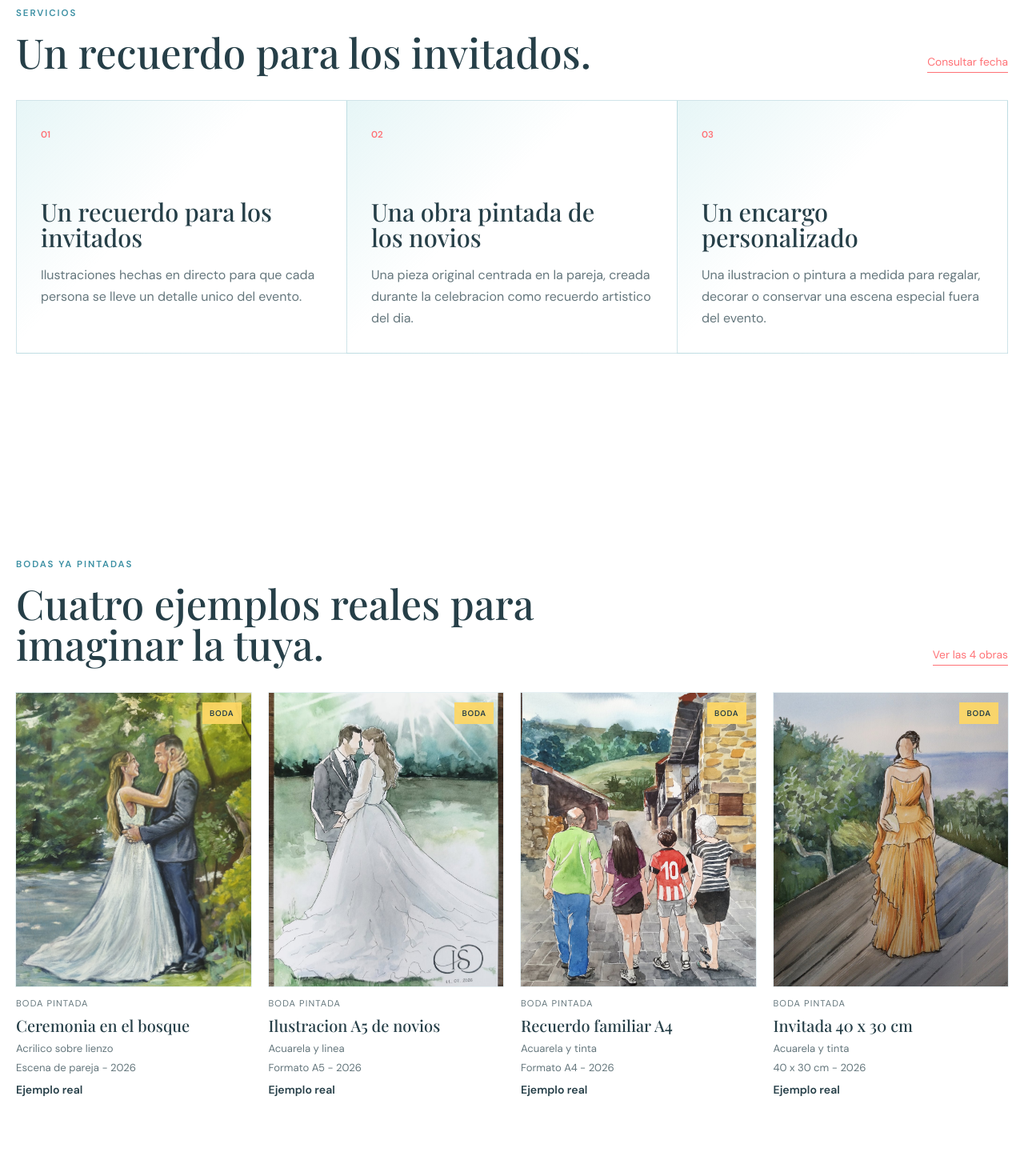
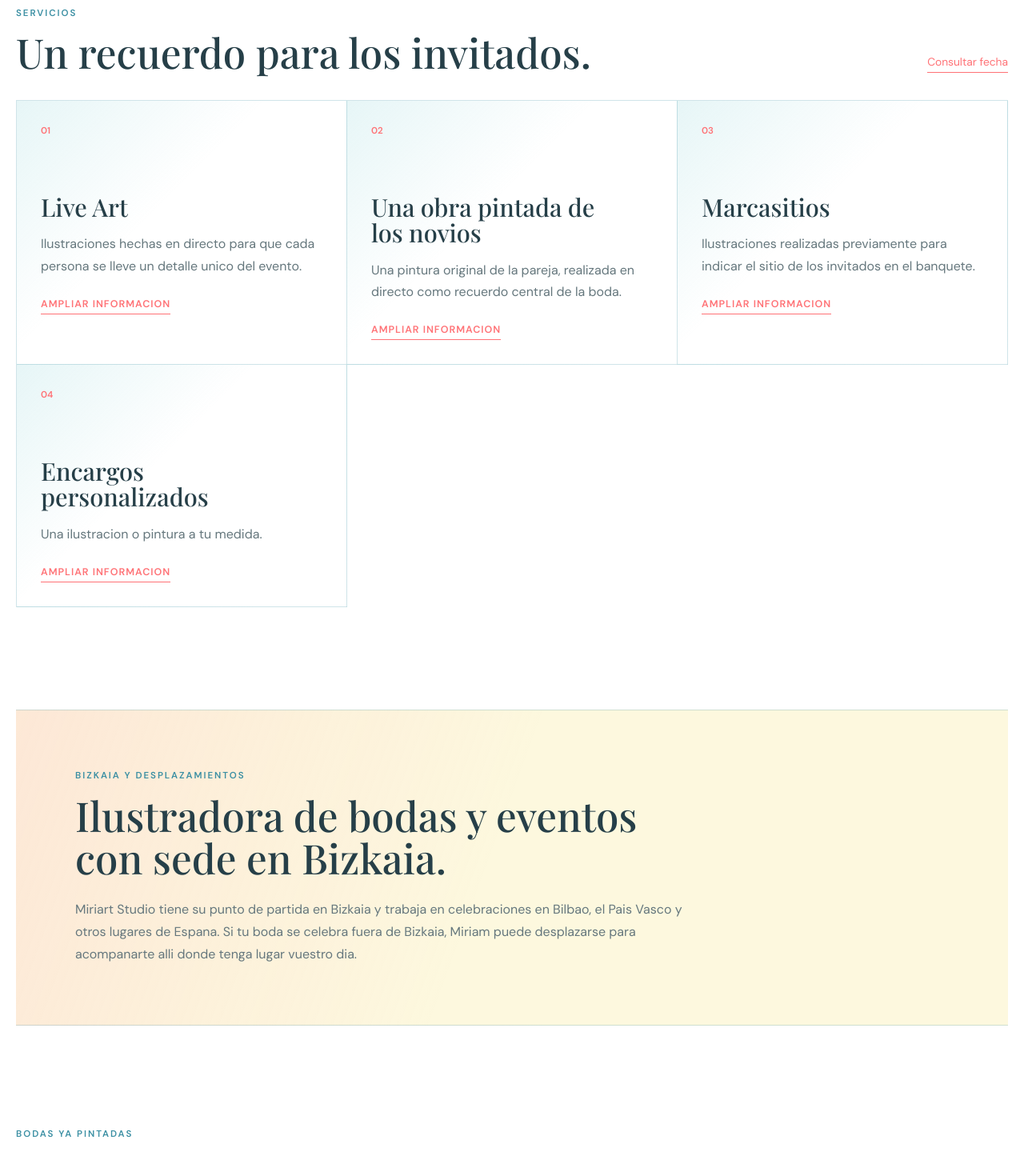
Before and after one commit to hernanescorp/brice-evento, a React (Vite) app: page / in a window 1280 px wide. Shown: the part 920-2365 px from the top of the page at 80% size. Built offline with nearby package versions, Linux system fonts and the light colour scheme; a web font is replaced by a local one.

Commit message:
feat: enhance SEO and service descriptions, improve layout and styling across components

```diff
--- a/index.html
+++ b/index.html
@@ -1,11 +1,44 @@
 <!doctype html>
-<html lang="en">
+<html lang="es">
   <head>
     <meta charset="UTF-8" />
     <link rel="icon" type="image/png" href="/favicon.png?v=3" />
     <link rel="apple-touch-icon" href="/favicon.png?v=3" />
     <meta name="viewport" content="width=device-width, initial-scale=1.0" />
-    <title>Miriart Studio</title>
+    <meta
+      name="description"
+      content="Miriart Studio, ilustradora de bodas y eventos con sede en Bizkaia. Live Art, acuarela en directo, lienzos de novios, marcasitios y encargos personalizados con desplazamientos."
+    />
+    <meta
+      name="keywords"
+      content="ilustradora de bodas Bizkaia, live art bodas, acuarela en directo eventos, pintura en directo Bilbao, marcasitios acuarela, Miriart Studio"
+    />
+    <meta name="geo.region" content="ES-PV" />
+    <meta name="geo.placename" content="Bizkaia" />
+    <meta property="og:title" content="Miriart Studio | Ilustradora de bodas en Bizkaia" />
+    <meta
+      property="og:description"
+      content="Live Art, acuarela en directo y pintura personalizada para bodas y eventos desde Bizkaia, con desplazamientos."
+    />
+    <meta property="og:image" content="/images/miriam-hero.jpg" />
+    <meta property="og:type" content="website" />
+    <script type="application/ld+json">
+      {
+        "@context": "https://schema.org",
+        "@type": "LocalBusiness",
+        "name": "Miriart Studio",
+        "description": "Ilustradora especializada en bodas y eventos con sede en Bizkaia. Disponible para desplazamientos por el Pais Vasco y el resto de Espana.",
+        "areaServed": ["Bizkaia", "Bilbao", "Pais Vasco", "Espana"],
+        "address": {
+          "@type": "PostalAddress",
+          "addressRegion": "Bizkaia",
+          "addressCountry": "ES"
+        },
+        "image": "/images/miriam-hero.jpg",
+        "url": "https://miriartstudio.com"
+      }
+    </script>
+    <title>Miriart Studio | Ilustradora de bodas en Bizkaia</title>
   </head>
   <body>
     <div id="root"></div>
--- a/src/App.css
+++ b/src/App.css
@@ -297,6 +297,7 @@
 
 .artwork-card {
   min-width: 0;
+  scroll-margin-top: 96px;
   transition:
     transform 220ms ease,
     filter 220ms ease;
@@ -614,7 +615,7 @@
   border-left: 1px solid var(--line);
 }
 
-.event-services article {
+.event-services .service-card {
   min-height: 300px;
   padding: 30px;
   border-right: 1px solid var(--line);
@@ -622,6 +623,33 @@
   background:
     linear-gradient(135deg, rgba(132, 208, 213, 0.2), transparent 42%),
     #ffffff;
+}
+
+.service-card summary {
+  display: grid;
+  cursor: pointer;
+  list-style: none;
+}
+
+.service-card summary::-webkit-details-marker {
+  display: none;
+}
+
+.service-card summary::after {
+  justify-self: start;
+  margin-top: 26px;
+  padding-bottom: 4px;
+  border-bottom: 1px solid currentColor;
+  color: var(--miri-pink);
+  content: "Ampliar informacion";
+  font-size: 0.78rem;
+  font-weight: 600;
+  letter-spacing: 0.08em;
+  text-transform: uppercase;
+}
+
+.service-card[open] summary::after {
+  content: "Cerrar";
 }
 
 .event-services span {
@@ -646,9 +674,88 @@
   line-height: 1.7;
 }
 
+.service-details {
+  display: grid;
+  gap: 18px;
+  margin-top: 26px;
+  padding-top: 24px;
+  border-top: 1px solid var(--line);
+}
+
+.service-details p {
+  max-width: 520px;
+}
+
+.service-actions {
+  display: flex;
+  flex-wrap: wrap;
+  gap: 18px 24px;
+  align-items: center;
+  margin-top: 4px;
+}
+
+.location-band {
+  width: min(100% - 40px, 1420px);
+  margin: 0 auto;
+  padding: clamp(38px, 6vw, 74px);
+  border-top: 1px solid var(--line);
+  border-bottom: 1px solid var(--line);
+  background:
+    linear-gradient(110deg, rgba(255, 175, 187, 0.22), transparent 48%),
+    rgba(250, 238, 177, 0.42);
+}
+
+.location-band h2 {
+  max-width: 760px;
+  margin: 0;
+  font-family: var(--serif);
+  font-size: clamp(2rem, 4vw, 4rem);
+  font-weight: 500;
+  line-height: 1.04;
+}
+
+.location-band p:not(.eyebrow) {
+  max-width: 760px;
+  margin: 24px 0 0;
+  color: var(--muted);
+  line-height: 1.75;
+}
+
+.reviews-grid {
+  display: grid;
+  grid-template-columns: repeat(3, 1fr);
+  border-top: 1px solid var(--line);
+  border-left: 1px solid var(--line);
+}
+
+.reviews-grid article {
+  display: grid;
+  align-content: space-between;
+  min-height: 220px;
+  padding: 28px;
+  border-right: 1px solid var(--line);
+  border-bottom: 1px solid var(--line);
+  background: #ffffff;
+}
+
+.reviews-grid p {
+  margin: 0;
+  color: var(--muted);
+  line-height: 1.75;
+}
+
+.reviews-grid strong {
+  margin-top: 28px;
+  color: var(--text);
+  font-family: var(--serif);
+  font-size: 1.25rem;
+  font-weight: 500;
+}
+
 .contact-form {
   display: grid;
   gap: 24px;
+  scroll-margin-top: 96px;
   padding: clamp(30px, 4vw, 58px);
   border: 1px solid var(--line);
 }
@@ -845,6 +952,10 @@
     grid-template-columns: 1fr;
   }
 
+  .reviews-grid {
+    grid-template-columns: 1fr;
+  }
+
   .cta-band {
     grid-template-columns: 1fr;
   }
@@ -856,6 +967,7 @@
   .page-section,
   .shop-links,
   .cta-band,
+  .location-band,
   .footer-main,
   .footer-bottom {
     width: min(100% - 30px, 1420px);
--- a/src/App.jsx
+++ b/src/App.jsx
@@ -1,4 +1,5 @@
-import { BrowserRouter, Link, Route, Routes } from "react-router-dom";
+import { useEffect } from "react";
+import { BrowserRouter, Link, Route, Routes, useLocation } from "react-router-dom";
 import "./App.css";
 
 import Header from "./components/Header";
@@ -6,6 +7,131 @@ import Hero from "./components/Hero";
 import ArtworkGrid from "./components/ArtworkGrid";
 import Footer from "./components/Footer";
 import { artworks } from "./data/artworks";
+
+const services = [
+  {
+    number: "01",
+    title: "Live Art",
+    summary:
+      "Ilustraciones hechas en directo para que cada persona se lleve un detalle unico del evento.",
+    details: [
+      "El Live Art, o Arte en Vivo, es un servicio de ilustracion en directo que consiste en realizar acuarelas rapidas y con poco detalle de los invitados de tu boda o evento, captando su esencia con pocas pinceladas empleando alrededor de cinco minutos por persona.",
+      "Habla con Miriam para contarle cuando y donde sera tu evento, y la cantidad de invitados que asistiran, para que pueda recomendarte el tiempo de servicio mas adecuado para ti.",
+    ],
+    portfolioLabel: "Ver ejemplo de Live Art",
+    portfolioTo: "/obras#recuerdo-familiar-a4",
+  },
+  {
+    number: "02",
+    title: "Una obra pintada de los novios",
+    summary:
+      "Una pintura original de la pareja, realizada en directo como recuerdo central de la boda.",
+    details: [
+      "Una opcion ideal si eres amigo/a o familiar de los novios y quieres sorprenderlos con un regalo unico que inmortalice una escena de su dia tan especial.",
+      "Miriam realiza fotografias de los novios durante la ceremonia para pintar despues una obra con acrilico sobre lienzo, inmortalizando ese instante de amor y felicidad que podran atesorar como un recuerdo.",
+      "Contacta con Miriam para acordar el tamano ideal.",
+    ],
+    portfolioLabel: "Ver ejemplo de lienzo",
+    portfolioTo: "/obras#boda-en-vivo",
+  },
+  {
+    number: "03",
+    title: "Marcasitios",
+    summary:
+      "Ilustraciones realizadas previamente para indicar el sitio de los invitados en el banquete.",
+    details: [
+      "Las ilustraciones en acuarela son unas piezas originales para decorar las mesas del banquete de tu boda y que los invitados encuentren su sitio, pudiendo llevarse su ilustracion como recuerdo de ese dia.",
+      "El estilo de estas acuarelas es sencillo, reflejando la esencia de cada persona en pequenas laminas con poco detalle.",
+      "Si quieres tus marcasitios, cuentale a Miriam cuantos invitados quieres ilustrar y tambien la fecha y el lugar de la boda, y ella podra asesorarte.",
+    ],
+    portfolioLabel: "Ver ejemplo de marcasitios",
+    portfolioTo: "/obras#invitada-40x30",
+  },
+  {
+    number: "04",
+    title: "Encargos personalizados",
+    summary: "Una ilustracion o pintura a tu medida.",
+    details: [
+      "Ponte en contacto con Miriam para explicarle que idea tienes y que ella pueda asesorarte.",
+    ],
+    portfolioLabel: "Ver portfolio general",
+    portfolioTo: "/obras",
+    emailCta: true,
+  },
+];
+
+const reviews = [
+  {
+    quote:
+      "El apartado queda preparado para anadir aqui una resena real de Google o de una pareja.",
+    author: "Resena pendiente",
+  },
+  {
+    quote:
+      "Cuando Miriam tenga ficha de Google Business, se puede enlazar para que las parejas dejen su opinion.",
+    author: "Google Reviews",
+  },
+  {
+    quote:
+      "Tambien se pueden mostrar testimonios manuales si no se quiere depender de un widget externo.",
+    author: "Testimonio web",
+  },
+];
+
+function ServiceCards() {
+  return (
+    <div className="event-services">
+      {services.map((service) => (
+        <details className="service-card" key={service.number}>
+          <summary>
+            <span>{service.number}</span>
+            <h3>{service.title}</h3>
+            <p>{service.summary}</p>
+          </summary>
+
+          <div className="service-details">
+            {service.details.map((paragraph) => (
+              <p key={paragraph}>{paragraph}</p>
+            ))}
+
+            <div className="service-actions">
+              {service.emailCta ? (
+                <a className="button button-primary" href="mailto:correo-pendiente@miriartstudio.com">
+                  Escribir email
+                </a>
+              ) : (
+                <Link className="button button-primary" to="/contacto#formulario">
+                  Pedir informacion
+                </Link>
+              )}
+
+              <Link className="text-link" to={service.portfolioTo}>
+                {service.portfolioLabel}
+              </Link>
+            </div>
+          </div>
+        </details>
+      ))}
+    </div>
+  );
+}
+
+function ScrollToHash() {
+  const { hash, pathname } = useLocation();
+
+  useEffect(() => {
+    if (!hash) {
+      window.scrollTo({ top: 0, behavior: "smooth" });
+      return;
+    }
+
+    window.requestAnimationFrame(() => {
+      document.querySelector(hash)?.scrollIntoView({ behavior: "smooth" });
+    });
+  }, [hash, pathname]);
+
+  return null;
+}
 
 function HomePage() {
   return (
@@ -24,32 +150,18 @@ function HomePage() {
           </Link>
         </div>
 
-        <div className="event-services">
-          <article>
-            <span>01</span>
-            <h3>Un recuerdo para los invitados</h3>
-            <p>
-              Ilustraciones hechas en directo para que cada persona se lleve un
-              detalle unico del evento.
-            </p>
-          </article>
-          <article>
-            <span>02</span>
-            <h3>Una obra pintada de los novios</h3>
-            <p>
-              Una pieza original centrada en la pareja, creada durante la
-              celebracion como recuerdo artistico del dia.
-            </p>
-          </article>
-          <article>
-            <span>03</span>
-            <h3>Un encargo personalizado</h3>
-            <p>
-              Una ilustracion o pintura a medida para regalar, decorar o
-              conservar una escena especial fuera del evento.
-            </p>
-          </article>
-        </div>
+        <ServiceCards />
+      </section>
+
+      <section className="location-band">
+        <p className="eyebrow">Bizkaia y desplazamientos</p>
+        <h2>Ilustradora de bodas y eventos con sede en Bizkaia.</h2>
+        <p>
+          Miriart Studio tiene su punto de partida en Bizkaia y trabaja en
+          celebraciones en Bilbao, el Pais Vasco y otros lugares de Espana. Si
+          tu boda se celebra fuera de Bizkaia, Miriam puede desplazarse para
+          acompanarte alli donde tenga lugar vuestro dia.
+        </p>
       </section>
 
       <section className="catalog-section">
@@ -65,6 +177,28 @@ function HomePage() {
         </div>
 
         <ArtworkGrid artworks={artworks} />
+      </section>
+
+      <section className="catalog-section reviews-section">
+        <div className="section-heading">
+          <div>
+            <p className="eyebrow">Resenas</p>
+            <h2>Opiniones de parejas y personas que ya han confiado en Miriam.</h2>
+          </div>
+
+          <a className="text-link" href="#" aria-label="Ver resenas en Google">
+            Ver en Google
+          </a>
+        </div>
+
+        <div className="reviews-grid">
+          {reviews.map((review) => (
+            <article key={review.author}>
+              <p>{review.quote}</p>
+              <strong>{review.author}</strong>
+            </article>
+          ))}
+        </div>
       </section>
 
       <section className="cta-band">
@@ -88,8 +222,9 @@ function WorksPage() {
         <p className="eyebrow">Portfolio</p>
         <h1>Bodas pintadas</h1>
         <p>
-          Una galeria breve con obras realizadas para bodas. La web queda
-          preparada para crecer cuando tengamos mas fotos reales.
+          Una galeria breve con obras realizadas para bodas, Live Art,
+          marcasitios y lienzos. La web queda preparada para crecer cuando
+          tengamos mas fotos reales de cada servicio.
         </p>
       </div>
 
@@ -119,6 +254,11 @@ function AboutPage() {
           En cada evento observa la escena, el ambiente y los detalles que hacen
           unico el dia para convertirlos en una obra personal y llena de vida.
         </p>
+
+        <p>
+          Su estudio esta ubicado en Bizkaia, aunque esta disponible para bodas
+          y eventos en el Pais Vasco y en otros puntos de Espana.
+        </p>
       </div>
     </section>
   );
@@ -129,38 +269,14 @@ function CommissionsPage() {
     <section className="page-section">
       <div className="page-header">
         <p className="eyebrow">Servicios</p>
-        <h1>Tres formas de convertir el momento en arte.</h1>
+        <h1>Cuatro formas de convertir el momento en arte.</h1>
         <p>
-          Puedes elegir ilustraciones en directo para invitados, una obra
-          pintada de los novios o un encargo personalizado creado a medida.
+          Puedes elegir Live Art para invitados, una obra pintada de los novios,
+          marcasitios ilustrados o un encargo personalizado creado a medida.
         </p>
       </div>
 
-      <div className="process-grid">
-        <article>
-          <span>01</span>
-          <h2>Un recuerdo para los invitados</h2>
-          <p>Ilustraciones pequenas, hechas a mano durante el evento y pensadas como detalle personal.</p>
-        </article>
-
-        <article>
-          <span>02</span>
-          <h2>Una obra pintada de los novios</h2>
-          <p>Una pintura original de la pareja, realizada en directo como recuerdo central de la boda.</p>
-        </article>
-
-        <article>
-          <span>03</span>
-          <h2>Un encargo personalizado</h2>
-          <p>Una pieza creada por encargo para regalar, decorar o recordar una historia concreta.</p>
-        </article>
-
-        <article>
-          <span>04</span>
-          <h2>Como funciona</h2>
-          <p>Se adapta el formato, el tiempo y el estilo segun el tipo de servicio que elijas.</p>
-        </article>
-      </div>
+      <ServiceCards />
     </section>
   );
 }
@@ -177,9 +293,14 @@ function ContactPage() {
           preparar una propuesta adaptada a la fecha, el lugar y el tipo de
           experiencia que tienes en mente.
         </p>
+
+        <p>
+          El estudio esta en Bizkaia, con disponibilidad para desplazamientos a
+          bodas y eventos en Bilbao, el Pais Vasco y el resto de Espana.
+        </p>
       </div>
 
-      <form className="contact-form" onSubmit={(event) => event.preventDefault()}>
+      <form id="formulario" className="contact-form" onSubmit={(event) => event.preventDefault()}>
         <label>
           Nombre
           <input type="text" placeholder="Tu nombre" />
@@ -239,6 +360,7 @@ function LegalPage({ title }) {
 function App() {
   return (
     <BrowserRouter>
+      <ScrollToHash />
       <Header />
 
       <main>
--- a/src/components/ArtworkCard.jsx
+++ b/src/components/ArtworkCard.jsx
@@ -1,6 +1,6 @@
 function ArtworkCard({ artwork }) {
   return (
-    <article className="artwork-card">
+    <article id={artwork.slug} className="artwork-card">
       <div className="artwork-image">
         {artwork.image ? (
           <img src={artwork.image} alt={artwork.title} />
--- a/src/components/Footer.jsx
+++ b/src/components/Footer.jsx
@@ -16,9 +16,10 @@ function Footer() {
         <div>
           <p className="footer-brand">Miriart Studio</p>
           <p>
-            Pintura en directo para bodas, celebraciones y eventos.
+            Pintura en directo para bodas, celebraciones y eventos desde
+            Bizkaia.
             <br />
-            Recuerdos artisticos creados mientras sucede el momento.
+            Disponible para desplazamientos por el Pais Vasco y Espana.
           </p>
         </div>
 
--- a/src/components/Hero.jsx
+++ b/src/components/Hero.jsx
@@ -10,8 +10,9 @@ function Hero() {
 
         <p className="hero-description">
           Miriam convierte tu celebracion en una obra hecha durante el evento:
-          momentos, invitados y detalles pintados con una mirada sensible,
-          colorida y muy personal.
+          momentos, invitados y detalles pintados con una mirada sensible.
+          Ilustradora de bodas con sede en Bizkaia y disponible para
+          desplazamientos.
         </p>
 
         <div className="hero-actions">
```
